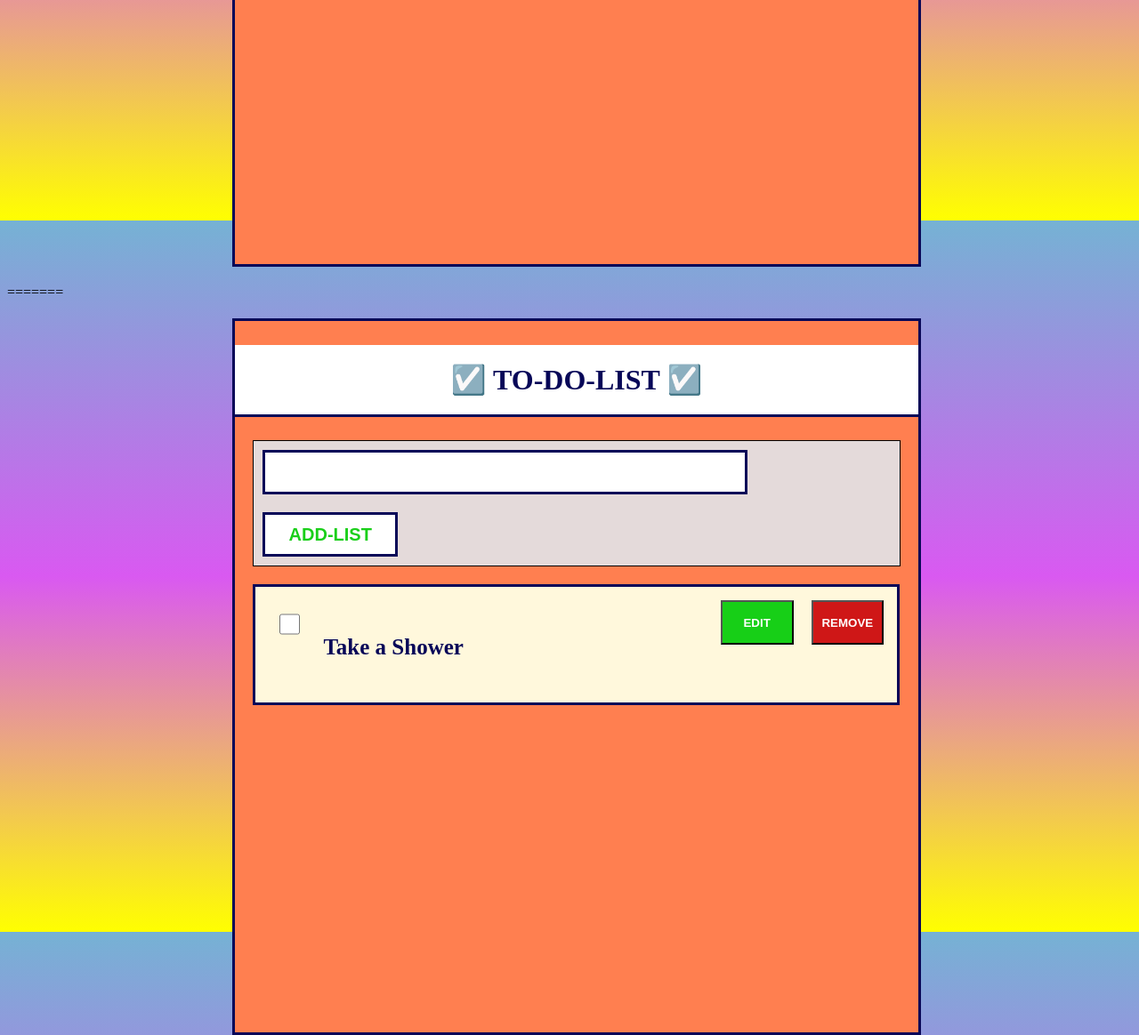
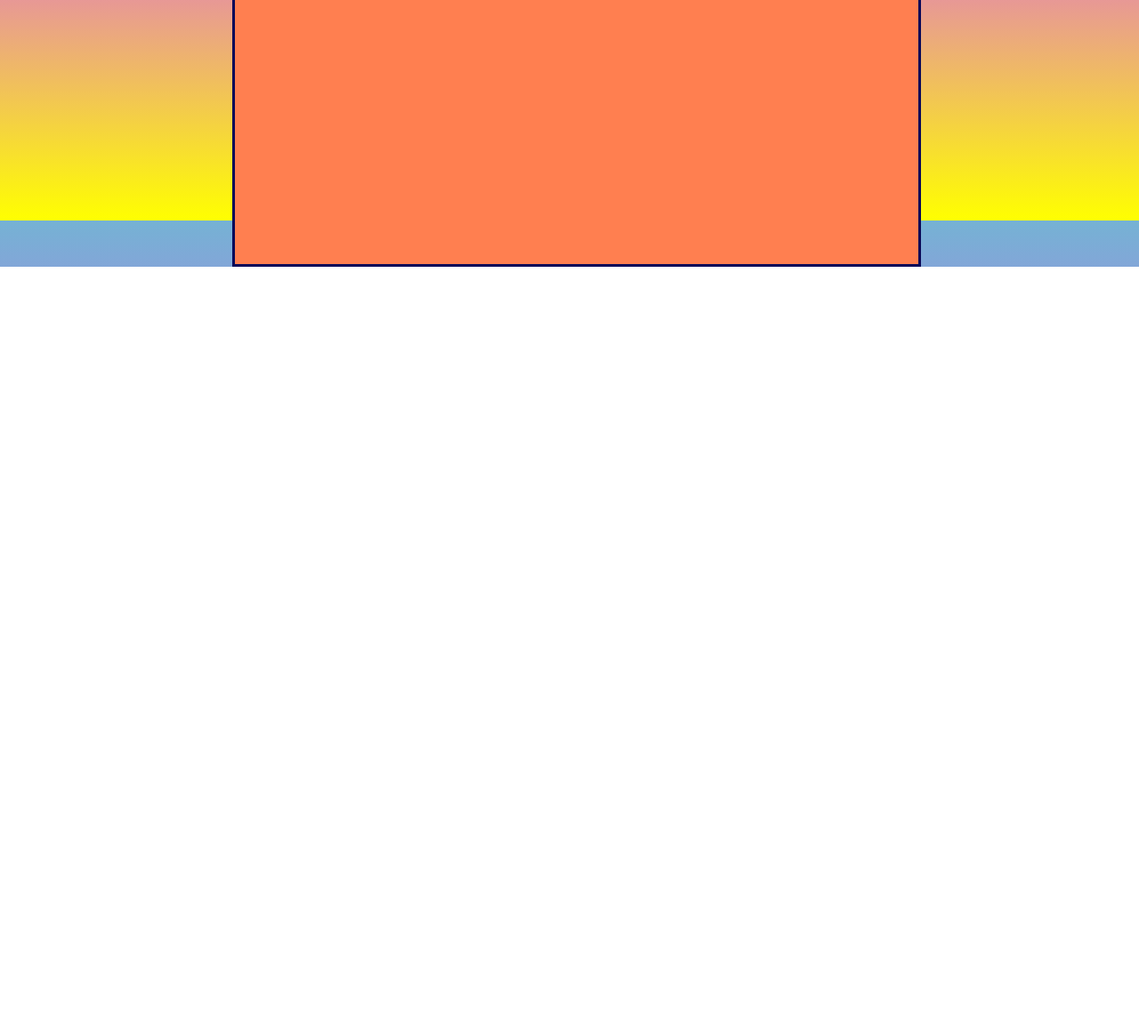
Before and after one commit to HaroldFinch129/html-css-js-projects, a plain HTML site: page to-do-app project/index.html in a window 1280 px wide. Shown: the part 552-1716 px from the top of the page at 89% size. After the commit the page ends 852 px from the top, so only its background shows below. Drawn offline with Linux system fonts and the light colour scheme.

Commit message:
Update index.html

```diff
--- a/to-do-app project/index.html
+++ b/to-do-app project/index.html
@@ -33,39 +33,3 @@
 </body>
 
 </html>
-=======
-<!DOCTYPE html>
-<html lang="en">
-
-<head>
-    <meta charset="UTF-8">
-    <meta http-equiv="X-UA-Compatible" content="IE=edge">
-    <meta name="viewport" content="width=device-width, initial-scale=1.0">
-    <link rel="stylesheet" href="to-do-app.css">
-    <title>To-Do-App | M.Halid GAMZE</title>
-</head>
-
-<body>
-    <div id="main-outer-container">
-        <h2 id="header">☑️ TO-DO-LIST ☑️</h2>
-        <div id="add-list">
-            <input id="input" type="text">
-            <button id="button">ADD-LIST</button>
-        </div>
-        <div id="list">
-            <input type="checkbox" name="checkbox" id="checkbox">
-            <p id="checkboxtext">Take a Shower</p>
-            <button id="edt">EDIT</button>
-            <button id="rmv">REMOVE</button>
-
-
-        </div>
-        </form>
-
-    </div>
-
-    <script src="to-do-app.js"></script>
-</body>
-
-</html>
->>>>>>> 44a22b7567a4921784ca4eba15f9799f3e962565:to-do-app project/to-do-app.html
```
